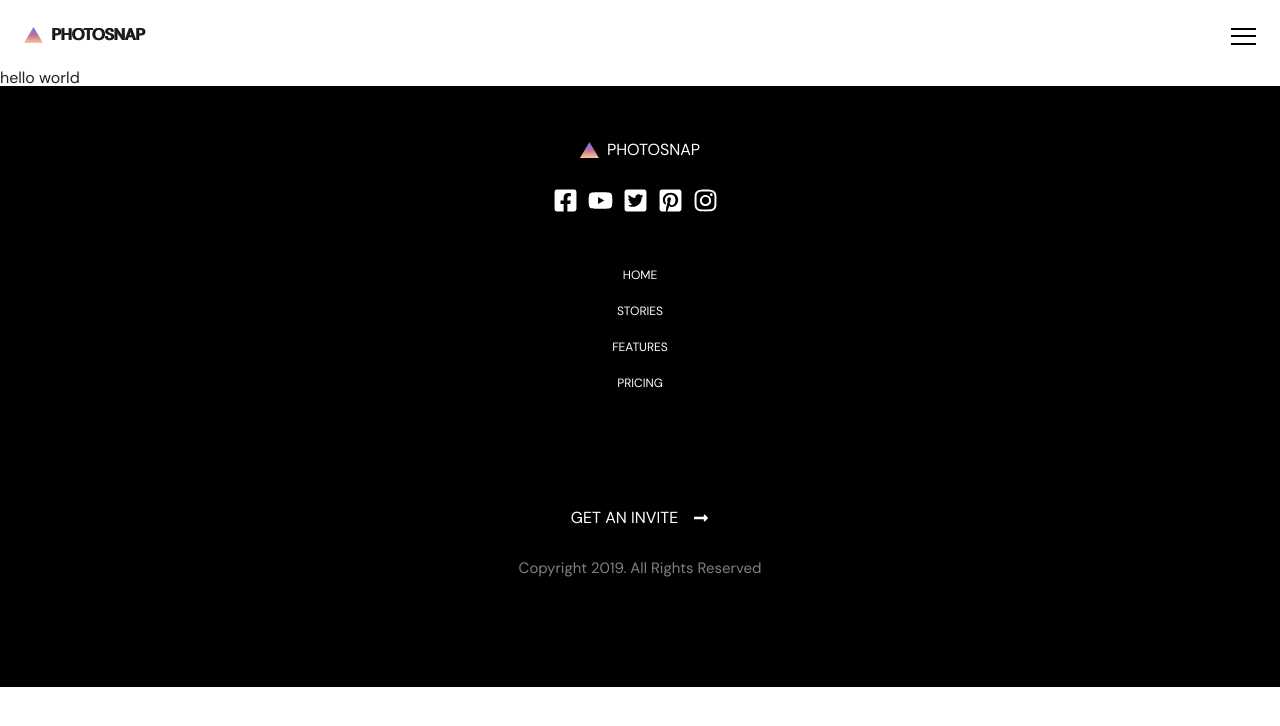
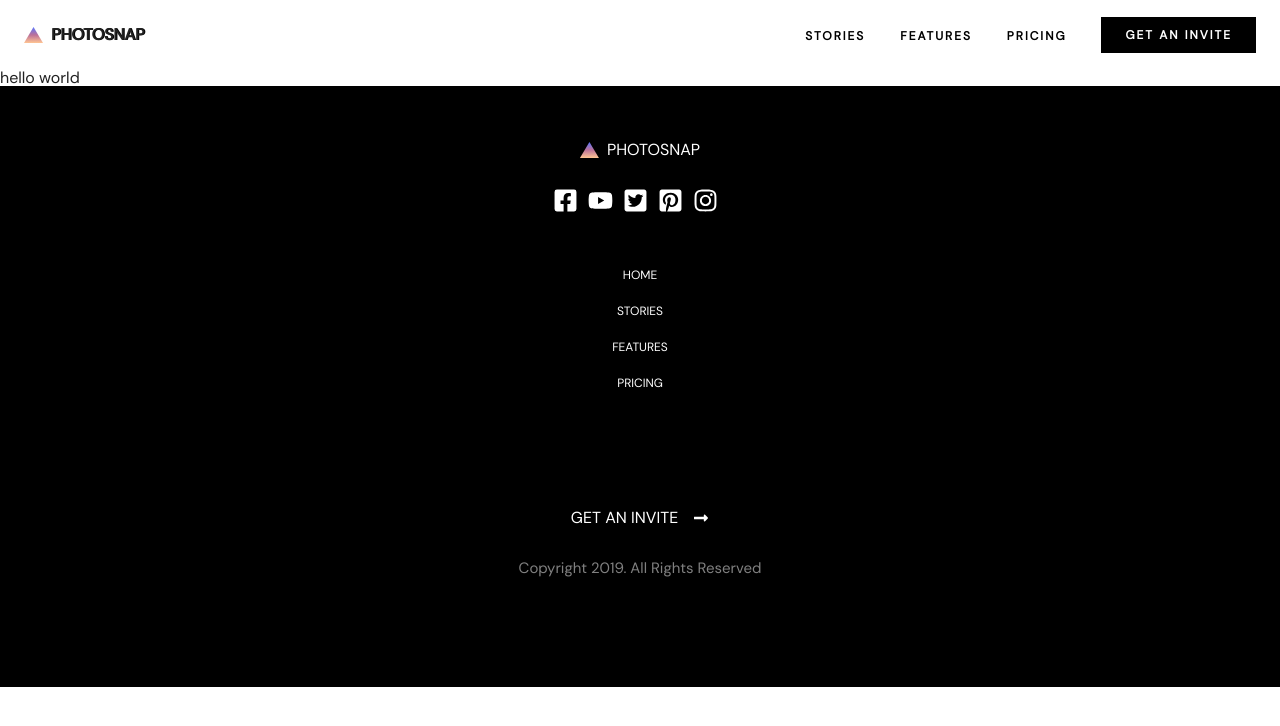
Before and after one commit to tsanev96/Photosnap, a React (Create React App) app: page /test in a window 1280 px wide. Shown: the top 726 px of the page. Built offline with nearby package versions, Linux system fonts and the light colour scheme.

Commit message:
added desktop header with links, breakpoints mixin added

```diff
--- a/src/components/Header/Header.tsx
+++ b/src/components/Header/Header.tsx
@@ -1,7 +1,7 @@
 import React, { useState } from "react";
 import { headerLinks } from "./headerData";
 import { Link } from "react-router-dom";
-import "./styles.scss";
+import "./_header.scss";
 import { Line } from "../common/Line/Line";
 
 export const Header = () => {
@@ -27,9 +27,29 @@ export const Header = () => {
             <div />
           </div>
         </div>
+
+        <div className="header__links">
+          <nav>
+            <ul>
+              {headerLinks.map((link) => (
+                <li key={link.pathname}>
+                  <Link to={link.pathname}>{link.name}</Link>
+                </li>
+              ))}
+            </ul>
+          </nav>
+
+          <div className="header__invitation">
+            <Link to="/invitation">Get an invite</Link>
+          </div>
+        </div>
       </div>
 
-      <div className={`header__links ${isHamburgerMenuOpened ? "active" : ""}`}>
+      <div
+        className={`header__links-mobile ${
+          isHamburgerMenuOpened ? "active" : ""
+        }`}
+      >
         <nav>
           <ul>
             {headerLinks.map((link) => (
@@ -40,7 +60,7 @@ export const Header = () => {
           </ul>
         </nav>
         <Line />
-        <div className="header__invitation active">
+        <div className="header__invitation">
           <Link to="/invitation">Get an invite</Link>
         </div>
       </div>
--- a/src/components/Header/styles.scss
+++ b/src/components/Header/_header.scss
@@ -31,6 +31,10 @@
 
   &__menu-wrap {
     position: relative;
+
+    @include breakpoint("phablet") {
+      display: none;
+    }
 
     #{$self} {
       &__hamburger-menu {
@@ -94,7 +98,7 @@
     }
   }
 
-  &__links {
+  &__links-mobile {
     position: absolute;
     top: rem(70);
     padding: rem(30) rem(33) 0;
@@ -105,14 +109,32 @@
     transition: 0.6s;
     z-index: 1;
 
+    ul {
+      li {
+        margin-bottom: rem(20);
+      }
+    }
+
     &.active {
       transform: translateX(0);
     }
 
+    #{$self} {
+      &__invitation {
+        margin: rem(20) 0 rem(30);
+
+        a {
+          padding: rem(15);
+          width: 100%;
+        }
+      }
+    }
+  }
+
+  &__links-mobile,
+  &__links {
     ul {
       li {
-        margin-bottom: rem(20);
-
         a {
           font-size: rem(15);
           font-weight: bold;
@@ -124,16 +146,45 @@
 
     #{$self} {
       &__invitation {
-        margin: rem(20) 0 rem(30);
-        padding: rem(15);
-        width: 100%;
-        background: var(--primary-color);
-
         a {
+          background: var(--primary-color);
           color: var(--white-color);
           text-transform: uppercase;
           font-weight: bold;
-          letter-spacing: rem(2.5);
+          letter-spacing: rem(2);
+        }
+      }
+    }
+  }
+
+  &__links {
+    @include verticalFlexCenter;
+    display: none;
+
+    @include breakpoint("phablet") {
+      display: flex;
+    }
+
+    nav {
+      ul {
+        display: flex;
+
+        li {
+          margin-right: rem(35);
+
+          a {
+            font-size: rem(12);
+            letter-spacing: rem(2);
+          }
+        }
+      }
+    }
+
+    #{$self} {
+      &__invitation {
+        a {
+          padding: rem(12) rem(24);
+          font-size: rem(12);
         }
       }
     }
--- a/src/styles/mixins/_mixins.scss
+++ b/src/styles/mixins/_mixins.scss
@@ -1,3 +1,5 @@
+@import "../functions/pixel-to-rem";
+
 @mixin flexCenter {
   display: flex;
   justify-content: center;
@@ -8,3 +10,32 @@
   display: flex;
   justify-content: center;
 }
+
+@mixin verticalFlexCenter {
+  display: flex;
+  align-items: center;
+}
+
+@mixin breakpoint($point) {
+  @if $point == desktop {
+    @media (min-width: rem(1920)) {
+      @content;
+    }
+  } @else if $point == laptop {
+    @media (min-width: rem(1440)) {
+      @content;
+    }
+  } @else if $point == tablet {
+    @media (min-width: rem(1024)) {
+      @content;
+    }
+  } @else if $point == phablet {
+    @media (min-width: rem(768)) {
+      @content;
+    }
+  } @else if $point == mobileonly {
+    @media (max-width: rem(375)) {
+      @content;
+    }
+  }
+}
```
